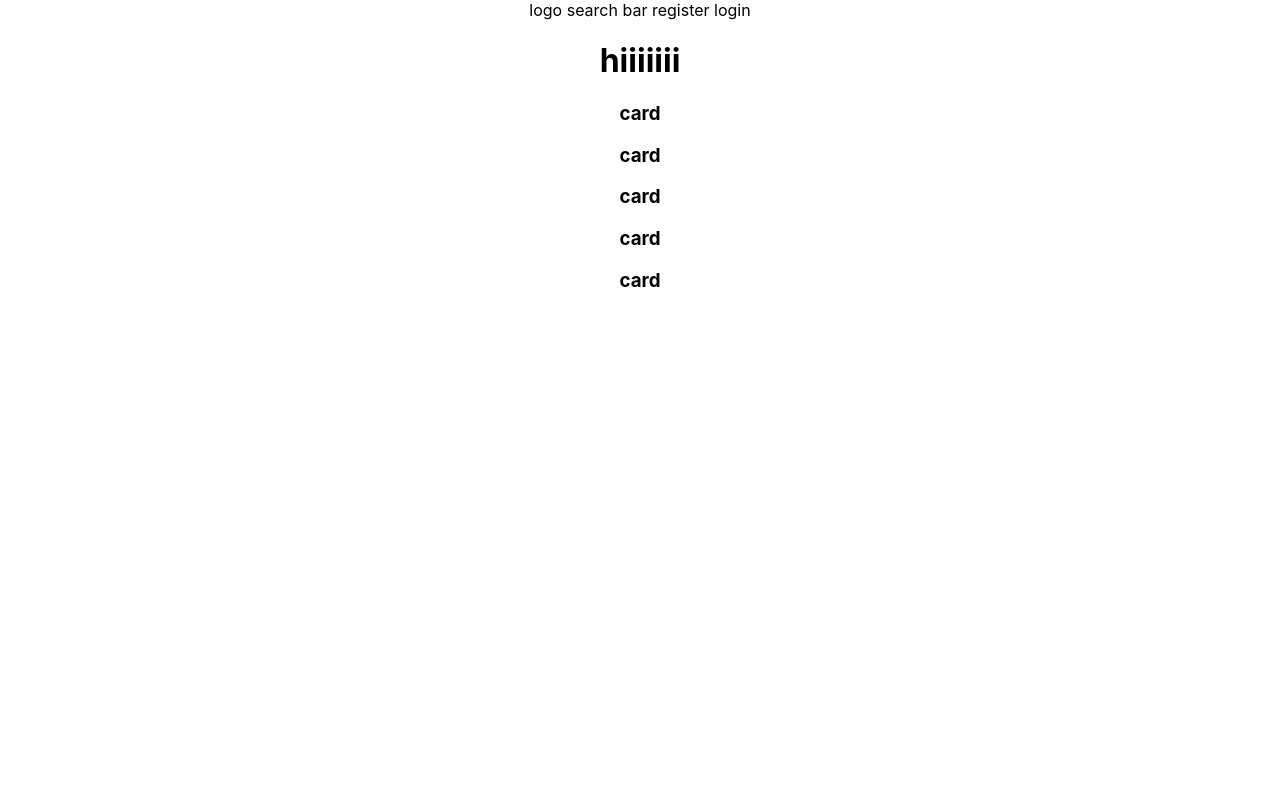
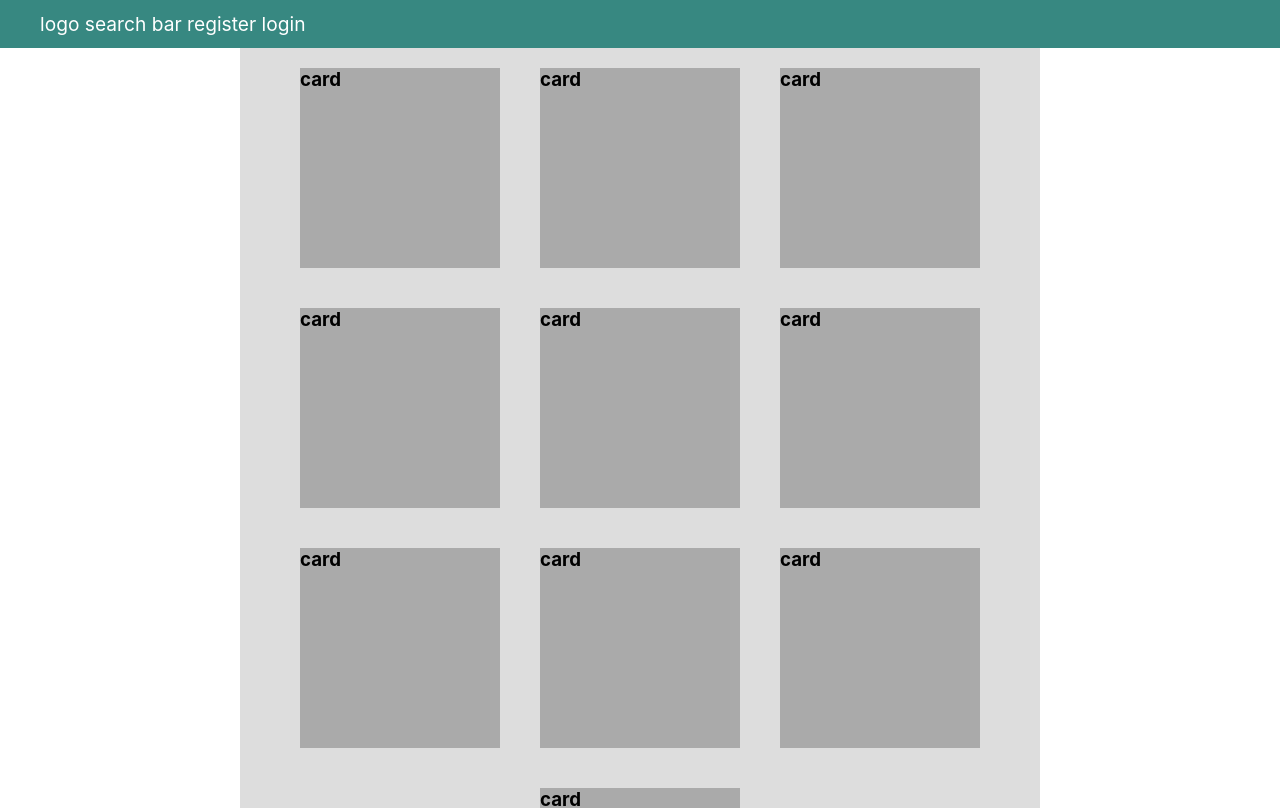
Before and after one commit to B-Evans99/customeffects, a React (Create React App) app in the folder custome/: page / in a window 1280 px wide. Shown: the top 808 px of the page. Built offline with nearby package versions, Linux system fonts and the light colour scheme.

Commit message:
feat(app.js, app.css): add minor styling

```diff
--- a/custome/src/App.css
+++ b/custome/src/App.css
@@ -1,38 +1,22 @@
-.App {
-  text-align: center;
+.Header {
+  background: rgb(55, 136, 129);
+  color: #fff;
+  font-size: 1.2em;
+  padding: 12px 40px;
 }
 
-.App-logo {
-  height: 40vmin;
-  pointer-events: none;
+.cardBox {
+  display: flex;
+  max-width: 800px;
+  margin: auto;
+  flex-wrap: wrap;
+  background: #ddd;
+  justify-content: center;
 }
 
-@media (prefers-reduced-motion: no-preference) {
-  .App-logo {
-    animation: App-logo-spin infinite 20s linear;
-  }
+.Card {
+  height: 200px;
+  min-width: 200px;
+  margin: 20px;
+  background: #aaa;
 }
-
-.App-header {
-  background-color: #282c34;
-  min-height: 100vh;
-  display: flex;
-  flex-direction: column;
-  align-items: center;
-  justify-content: center;
-  font-size: calc(10px + 2vmin);
-  color: white;
-}
-
-.App-link {
-  color: #61dafb;
-}
-
-@keyframes App-logo-spin {
-  from {
-    transform: rotate(0deg);
-  }
-  to {
-    transform: rotate(360deg);
-  }
-}
--- a/custome/src/App.js
+++ b/custome/src/App.js
@@ -1,21 +1,20 @@
-import React, {useState} from 'react';
-import Card from './components/card.js';
-import Header from './components/header'
-import logo from './logo.svg';
-import './App.css';
-
-
+import React, { useState } from "react";
+import Card from "./components/card.js";
+import Header from "./components/header";
+import logo from "./logo.svg";
+import "./App.css";
 
 function App() {
-  let [effects,setEffects] = useState([1,2,3,4,5])
+  let [effects, setEffects] = useState([1, 2, 3, 4, 5, 6, 7, 8, 9, 10]);
 
   return (
     <div className="App">
       <Header></Header>
-      <h1>hiiiiiii</h1>
-      {effects.map(effect=>{
-        return <Card></Card>
-      })}
+      <div className="cardBox">
+        {effects.map(effect => {
+          return <Card></Card>;
+        })}
+      </div>
     </div>
   );
 }
--- a/custome/src/index.css
+++ b/custome/src/index.css
@@ -1,13 +1,20 @@
+* {
+  margin: 0px;
+  padding: 0px;
+  border: none;
+  background: transparent;
+}
+
 body {
   margin: 0;
-  font-family: -apple-system, BlinkMacSystemFont, 'Segoe UI', 'Roboto', 'Oxygen',
-    'Ubuntu', 'Cantarell', 'Fira Sans', 'Droid Sans', 'Helvetica Neue',
+  font-family: -apple-system, BlinkMacSystemFont, "Segoe UI", "Roboto", "Oxygen",
+    "Ubuntu", "Cantarell", "Fira Sans", "Droid Sans", "Helvetica Neue",
     sans-serif;
   -webkit-font-smoothing: antialiased;
   -moz-osx-font-smoothing: grayscale;
 }
 
 code {
-  font-family: source-code-pro, Menlo, Monaco, Consolas, 'Courier New',
+  font-family: source-code-pro, Menlo, Monaco, Consolas, "Courier New",
     monospace;
 }
```
